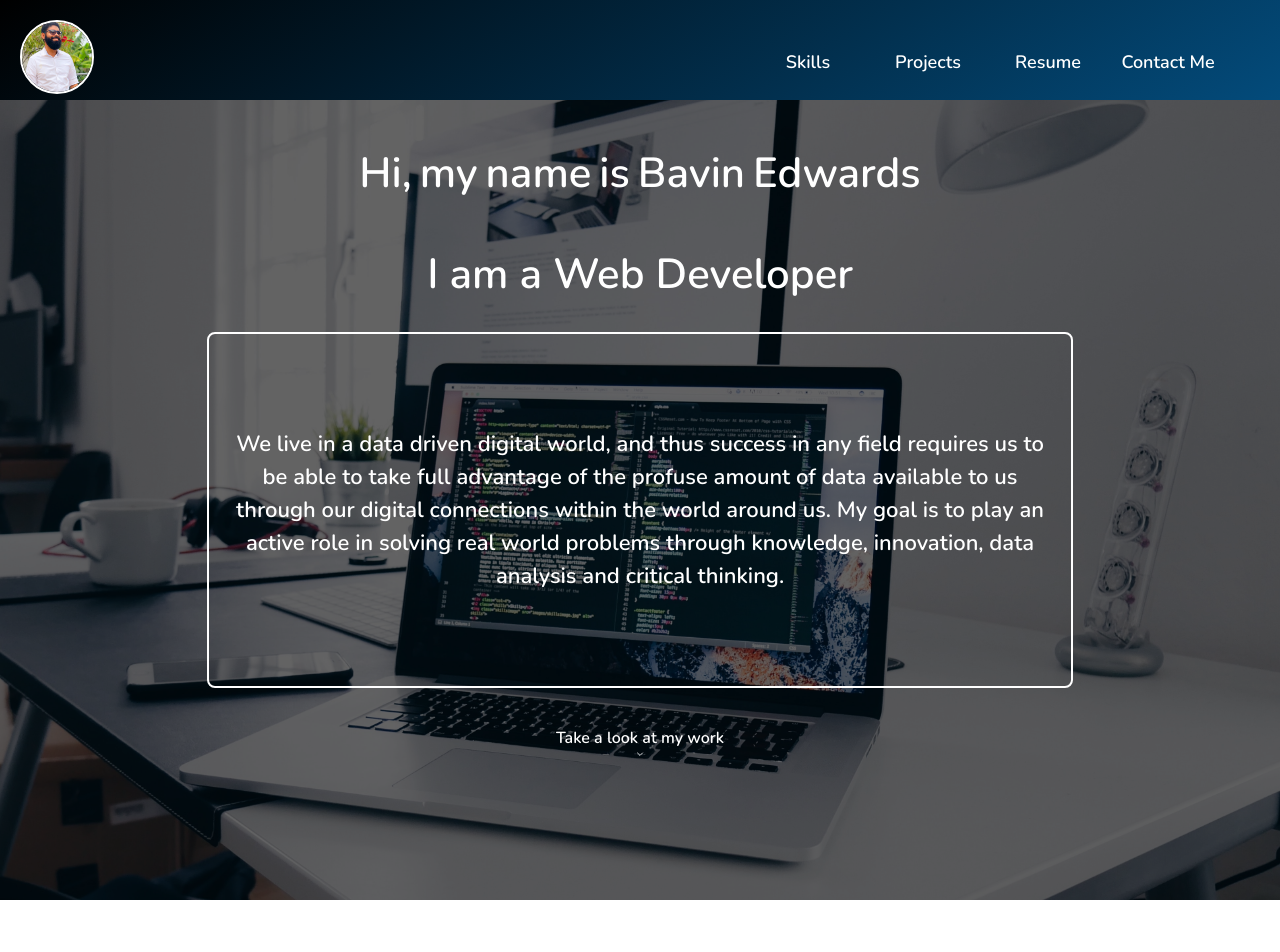
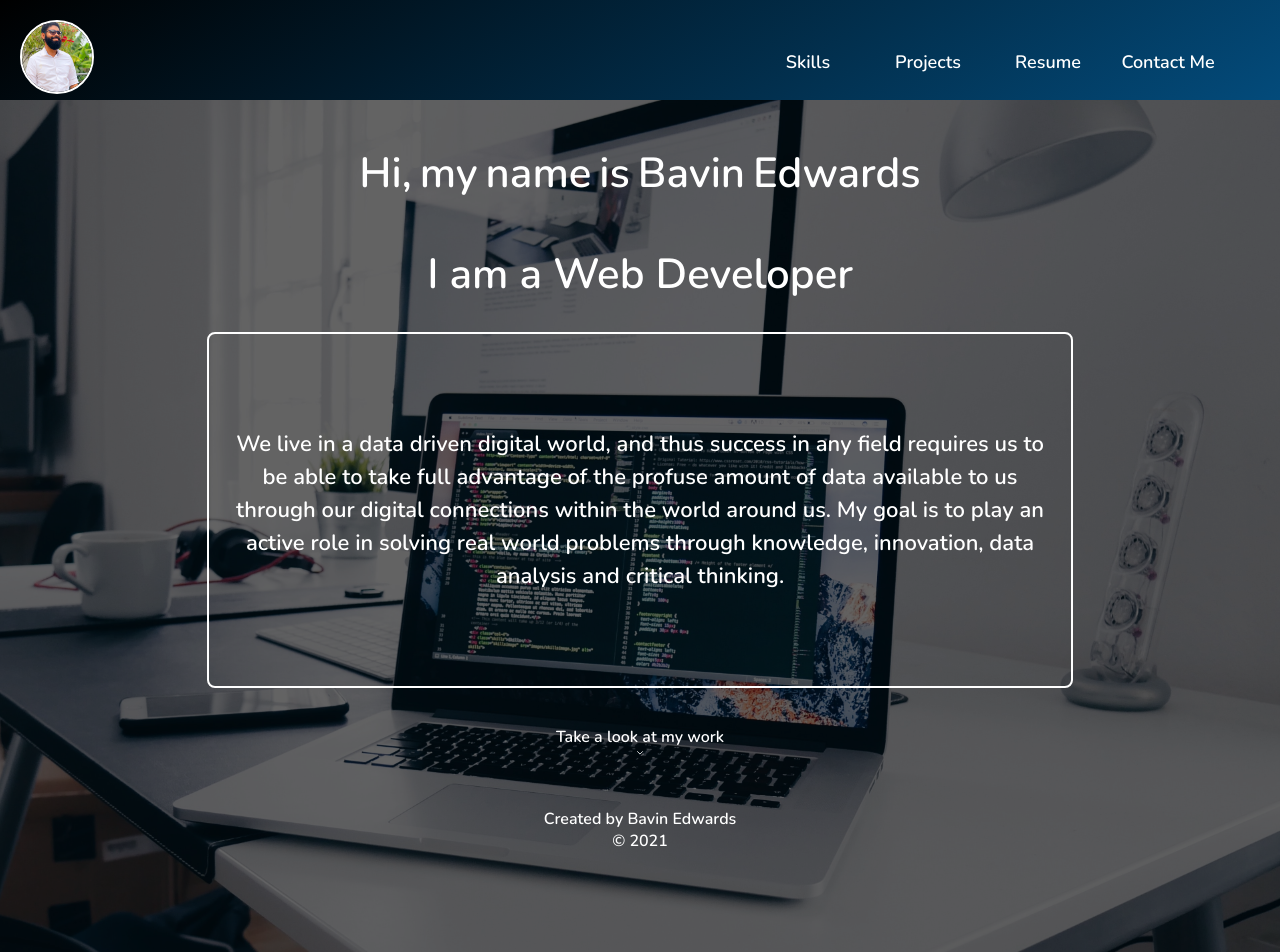
Before and after one commit to zerico007/profile, a React (Create React App) app: page / in a window 1280 px wide. Shown: the top 952 px of the page. Before the commit the page ends 900 px from the top, so only its background shows below. Built offline with nearby package versions, Linux system fonts and the light colour scheme.

Commit message:
more niceness and footer

```diff
--- a/src/components/App.js
+++ b/src/components/App.js
@@ -17,11 +17,13 @@ const ContainerDiv = styled.div`
   width: 100vw;
   height: auto;
   min-height: 100vh;
+  padding-bottom: 3rem;
   background-image: url(${heroPic});
   background-position: center center;
   background-repeat: no-repeat;
   background-attachment: fixed;
-  background-size: cover;
+  background-size: auto 100%;
+  background-blend-mode: overlay;
 `;
 
 const Background = styled.div`
@@ -93,6 +95,18 @@ function App() {
         {route === "projects" && <Projects mobile={mobile} />}
         {route === "contacts" && <Contacts mobile={mobile} />}
         {route === "skills" && <SkillsContainer mobile={mobile} />}
+        <footer
+          style={{
+            position: "relative",
+            width: "12.5rem",
+            bottom: "1rem",
+            margin: "3rem auto",
+            color: "white",
+            textAlign: "center",
+          }}
+        >
+          Created by Bavin Edwards &copy; 2021
+        </footer>
       </ContainerDiv>
     </>
   );
--- a/src/components/Contacts.js
+++ b/src/components/Contacts.js
@@ -30,7 +30,7 @@ const ContactsContainer = styled.div`
   position: relative;
   margin: 0 auto;
   width: 100vw;
-  height: 100vh;
+  height: 70vh;
   display: flex;
   flex-direction: ${(props) => (props.mobileSite ? "column" : "row")};
   justify-content: ${(props) =>
--- a/src/components/Projects.js
+++ b/src/components/Projects.js
@@ -18,7 +18,7 @@ const ProjectDiv = styled.div`
   border: none;
   padding: 0.7rem;
   border-radius: 6px;
-  background-color: white;
+  background: rgba(255, 255, 255, 0.7);
   box-shadow: rgba(0, 0, 0, 0.25) 0px 14px 28px,
     rgba(0, 0, 0, 0.22) 0px 10px 10px;
   animation: fadeIn 1s;
@@ -77,6 +77,7 @@ const Projects = ({ mobile }) => {
     maxWidth: "830px",
     cursor: "pointer",
     gridArea: "image",
+    borderRadius: "0.5rem",
   };
 
   return (
```
